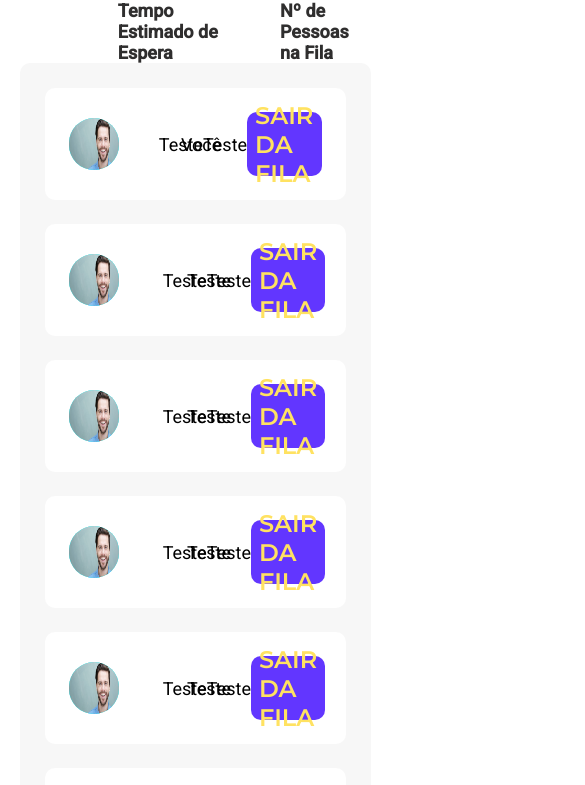
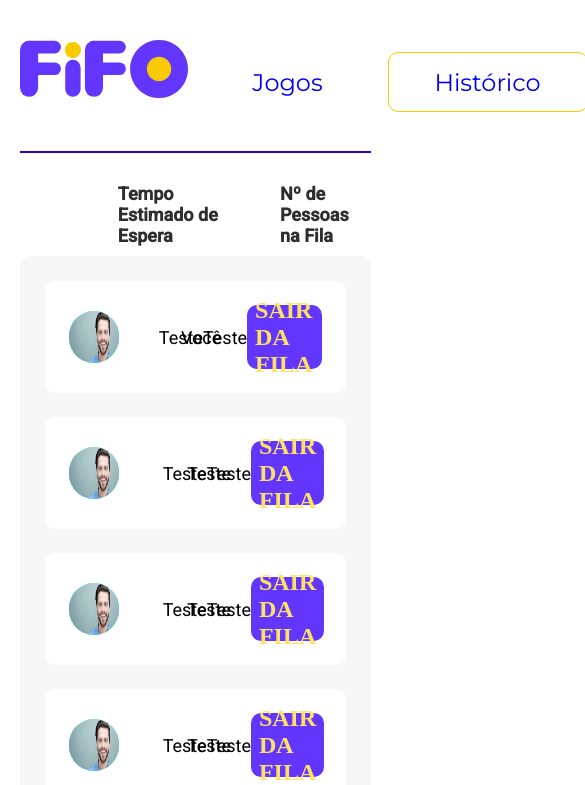
Before and after one commit to carvalhoLuiz/Squad11, a React (Create React App) app in the folder frontend/: page /jogos in a window 390 px wide. Shown: the top 785 px of the page, 585 px wide, since content can reach past the window. Built offline with nearby package versions, Linux system fonts and the light colour scheme.

Commit message:
Criado header componentizado com activeLink 100% desktop 30% responsivo e adicionado nas paginas HOME e JOGOS

```diff
--- a/frontend/src/App.css
+++ b/frontend/src/App.css
@@ -5,7 +5,3 @@
     box-sizing: border-box;
     margin: 0px;
 }
-body{
-    font-family: 'Montserrat', sans-serif;
-
-}
--- a/frontend/src/components/partials/header/header.js
+++ b/frontend/src/components/partials/header/header.js
@@ -0,0 +1,116 @@
+import React from 'react';
+import { NavLink } from 'react-router-dom';
+import styled from 'styled-components';
+import Logo from '../../../assets/icons/Logo.svg';
+
+export const HeaderArea = styled.div`
+    display: flex;
+    flex-direction: row;
+    align-items: center;
+    justify-content: space-between;
+    width: 100%;
+
+    border-bottom: 2px solid #2d00cc;
+    padding-bottom: 49px;
+    padding-top: 40px;
+`;
+
+export const LogoArea = styled.div`
+    align-self: flex-start;
+`;
+export const MenuArea = styled.div`
+    display: flex;
+    align-self: flex-end;
+    font-family: 'Montserrat';
+    font-weight: 400;
+    font-style: normal;
+    font-size: 24px;
+    color: #6236ff;
+    margin-right: 2%;
+    box-sizing: border-box;
+
+    a {
+        text-decoration: none;
+        height: 60px;
+        display: block;
+        text-align: center;
+        margin-right: 0%;
+        padding: 10px;
+        border: 1px solid #fff;
+        border-radius: 10px;
+        min-width: 200px;
+    }
+
+    a:visited {
+        color: #6236ff;
+    }
+
+    a:hover {
+        font-weight: 600;
+        font-style: normal;
+    }
+    .Active {
+        border: 1px solid #f8ca00;
+        border-radius: 10px;
+    }
+
+    p {
+        align-self: center;
+        padding: 5px 25px 5px 25px;
+    }
+
+    nav {
+        display: flex;
+        max-width: 60%;
+        height: 50px;
+    }
+
+    ul {
+        display: flex;
+        align-items: center;
+        list-style: none;
+        align-self: flex-end;
+        justify-content: space-evenly;
+    }
+
+    ul a {
+        text-decoration: none;
+    }
+
+    ul li {
+        align-self: flex-end;
+        align-items: center;
+        justify-content: center;
+        padding: 15px;
+        border: 2px solid #00ffff;
+        border-radius: 10px;
+        margin-left: 10%;
+    }
+
+    ul li:nth-child(1) {
+        margin-left: -20%;
+    }
+`;
+
+export const Header = () => {
+    return (
+        <HeaderArea>
+            <LogoArea>
+                <img src={Logo} alt="Logo" />
+            </LogoArea>
+            <MenuArea>
+                <nav>
+                    <NavLink to="/home" activeClassName="Active">
+                        <p>Jogos</p>
+                    </NavLink>
+                    <NavLink to="/jogos" activeClassName="Active">
+                        <p>Histórico</p>
+                    </NavLink>
+                    <NavLink to="/perfil" activeClassName="Active">
+                        <p>Perfil</p>
+                    </NavLink>
+                </nav>
+            </MenuArea>
+        </HeaderArea>
+    );
+};
--- a/frontend/src/pages/Home/HomeView.js
+++ b/frontend/src/pages/Home/HomeView.js
@@ -2,6 +2,7 @@ import React from 'react';
 import { Template } from '../../components/partials/template';
 import { GameCard } from '../../components/partials/gameCards/gameCards';
 import { Container } from './StyledHomeView';
+import { Header } from '../../components/partials/header/header';
 import Mesa from '../../assets/media/Mesa.png';
 import Play from '../../assets/media/Play.png';
 import Uno from '../../assets/media/Uno2.png';
@@ -10,6 +11,7 @@ import Zelda from '../../assets/media/Zelda.png';
 export const HomeView = () => {
     return (
         <Template>
+            <Header />
             <Container>
                 <GameCard
                     name="Mesa de Ping-Pong e Sinuca"
--- a/frontend/src/pages/Jogos/Jogos.js
+++ b/frontend/src/pages/Jogos/Jogos.js
@@ -4,6 +4,7 @@ import styled from 'styled-components';
 import { ListaComponentizada } from '../../components/partials/Lista/ListaComponent';
 import { Template } from '../../components/partials/template';
 import UserPhoto from '../../assets/media/Person.jpg';
+import { Header } from '../../components/partials/header/header';
 
 export const AreaTotal = styled.div`
     width: 100%;
@@ -22,6 +23,8 @@ export const LegendaArea = styled.div`
         font-family: 'Roboto';
         color: #2f2e2e;
         font-size: 18px;
+        margin-bottom: 10px;
+        margin-top: 30px;
     }
 `;
 
@@ -35,6 +38,7 @@ export const LegendaTempo = styled.div`
 export const Jogos = () => {
     return (
         <Template>
+            <Header />
             <LegendaArea>
                 <LegendaTempo>
                     <strong>
```
